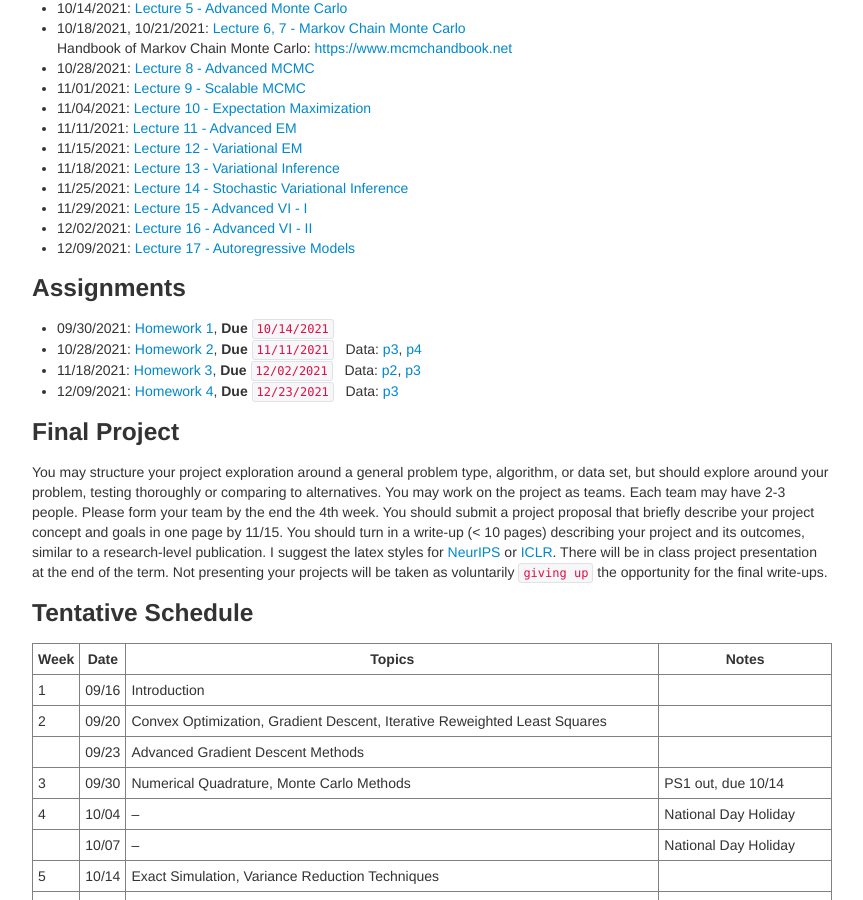
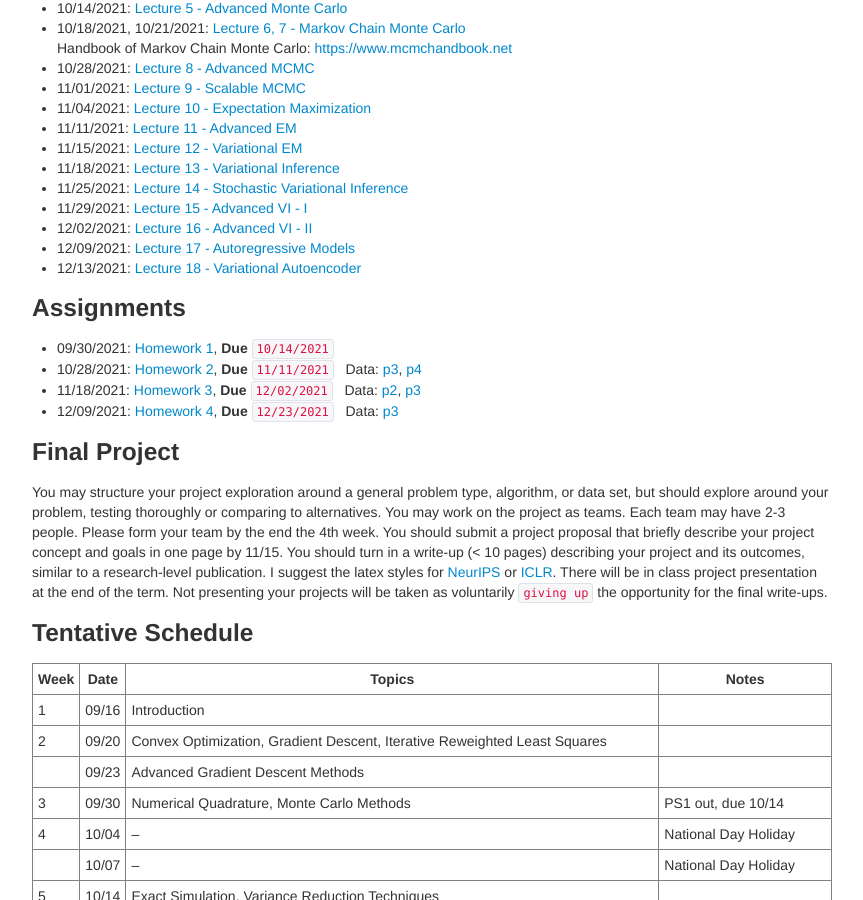
Before and after one commit to zcrabbit/zcrabbit.github.io, a Jekyll site: the page built from courses/smcm-f21.md, in a window 1280 px wide and 900 px high, scrolled down 1245 px. Shown: the whole window, without its empty margins (208-1071 px from the left). Built offline with Jekyll 4.4.1, drawn with Linux system fonts in a browser that asks for light colours.

Commit message:
lecture 18 out

```diff
--- a/courses/smcm-f21.md
+++ b/courses/smcm-f21.md
@@ -55,6 +55,7 @@ We will use python during the course. A good Python tutorial is available at <ht
 - 11/29/2021: [Lecture 15 - Advanced VI - I]({{sites.baseurl}}/static/slides/smcm_fall21/lec15.pdf)
 - 12/02/2021: [Lecture 16 - Advanced VI - II]({{sites.baseurl}}/static/slides/smcm_fall21/lec16.pdf)
 - 12/09/2021: [Lecture 17 - Autoregressive Models]({{sites.baseurl}}/static/slides/smcm_fall21/lec17.pdf)
+- 12/13/2021: [Lecture 18 - Variational Autoencoder]({{sites.baseurl}}/static/slides/smcm_fall21/lec18.pdf)
 
 
 ### Assignments
```
Also changed, not shown: 3 other files.
